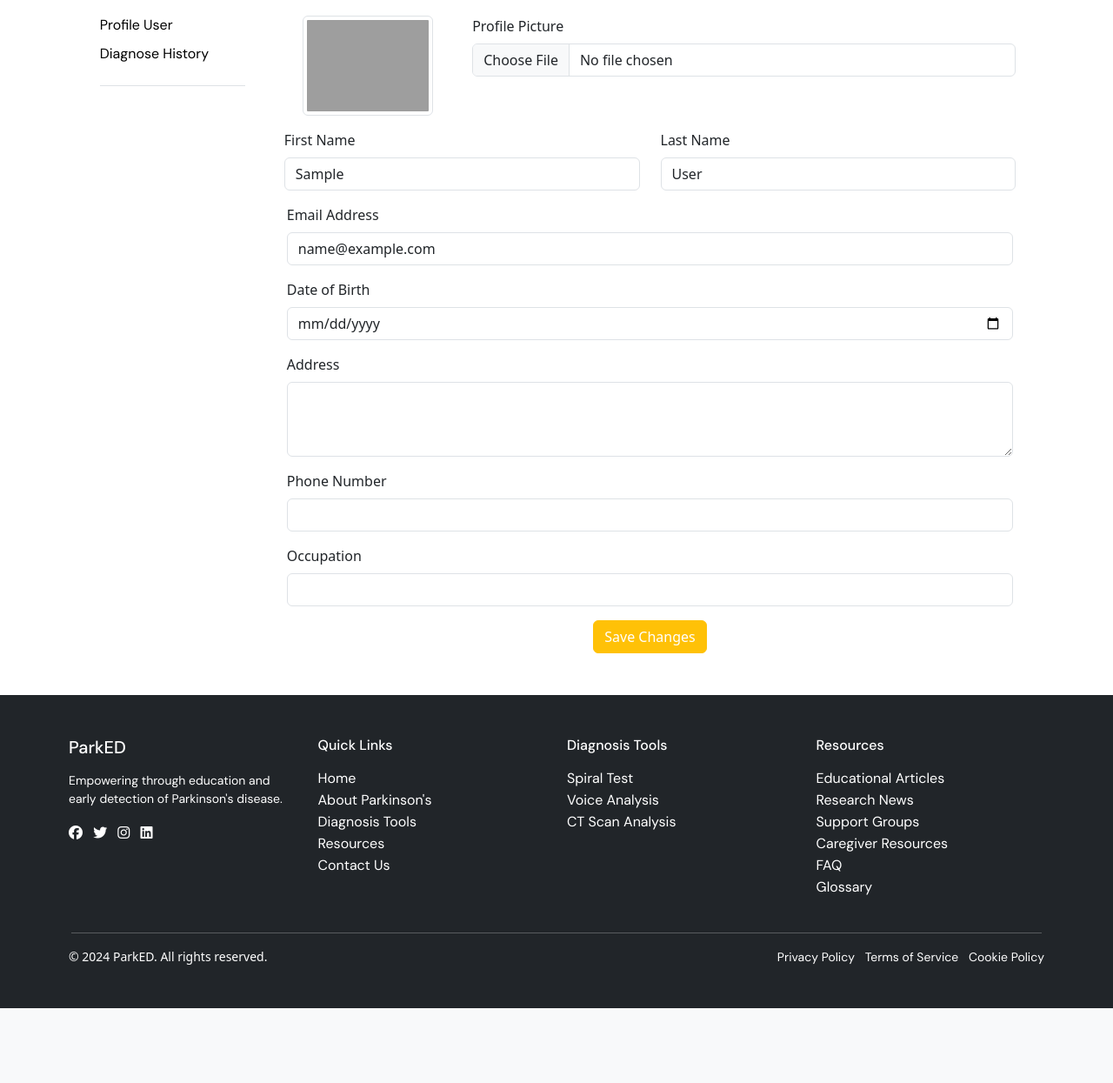
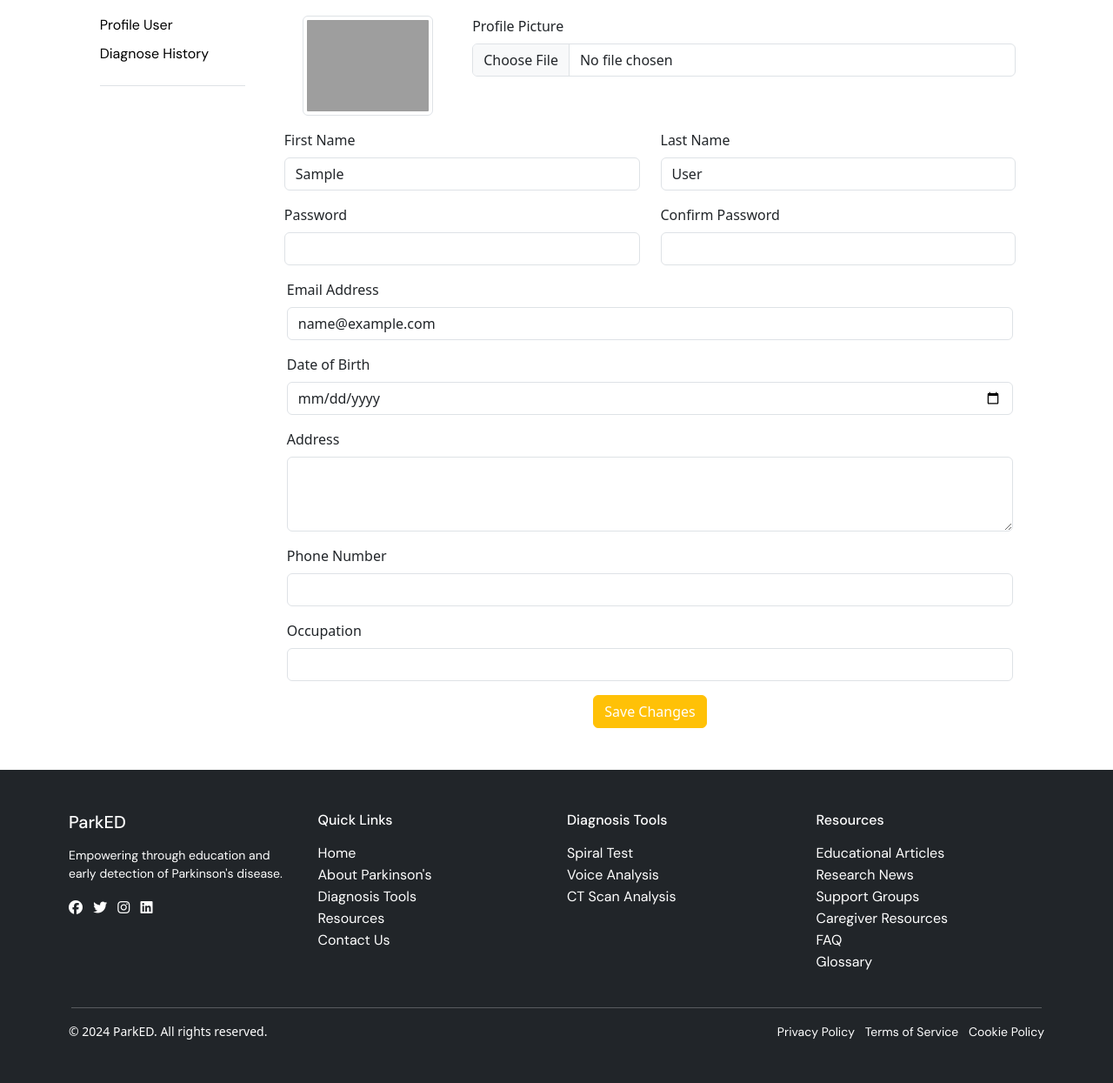
Before and after one commit to andyathsid/parked-web-monorepo, a Laravel app: page /profile in a window 1280 px wide. Shown: the part 198-1443 px from the top of the page at 87% size. Before the commit the page ends 1357 px from the top, so only its background shows below. Run offline with Laravel 10, Linux system fonts and the light colour scheme; the visitor is signed in with stand-in values (Sample User, id 1); parts of the project's set-up code (start-up, migrations or seed data) failed here and were passed over; some libraries are stand-ins or nearby versions; grey boxes are pictures that could not be loaded.

Commit message:
password profile

```diff
--- a/app/Http/Controllers/UserController.php
+++ b/app/Http/Controllers/UserController.php
@@ -2,6 +2,7 @@
 
 namespace App\Http\Controllers;
 
+use App\Models\User;
 use Illuminate\Http\Request;
 use Illuminate\Support\Facades\Auth;
 use Illuminate\Support\Facades\Storage;
@@ -18,32 +19,38 @@ class UserController extends Controller
     {
         $request->validate([
             'photo' => 'nullable|image|mimes:jpeg,png,jpg,gif|max:2048', // Max size 2MB
-            'firstName' => 'required|string|max:255',
-            'lastName' => 'required|string|max:255',
+            'first_name' => 'required|string|max:255',
+            'last_name' => 'required|string|max:255',
             'dateOfBirth' => 'required|date',
             'address' => 'required|string|max:255',
             'phoneNumber' => 'required|string|max:15',
             'occupation' => 'nullable|string|max:255',
         ]);
 
-        $user = auth()->user();
+        // \dd($request);
+        $user = Auth::user();
+        $user = $user->id;
 
-        $user->first_name = $request->firstName;
-        $user->last_name = $request->lastName;
-        $user->tgl_Ulangtahun = $request->dateOfBirth;
-        $user->address = $request->address;
-        $user->phone_number = $request->phoneNumber;
-        $user->occupation = $request->occupation;
+        $users = User::find($user);
+
 
         if ($request->hasFile('photo')) {
-            if ($user->photo) {
-                Storage::delete($user->photo);
+            if ($users->photo && $users->photo !== 'profile_photos/defaultUser.jpg') {
+                Storage::disk('public')->delete($users->photo);
             }
 
-            $user->photo = $request->file('photo')->store('profile_photos', 'public');
+            $users->photo = $request->file('photo')->store('profile_photos', 'public');
         }
+        $users->update([
+            'first_name' => $request->first_name,
+            'last_name' => $request->last_name,
+            'tgl_ulangtahun' => $request->dateOfBirth,
+            'address' => $request->address,
+            'phone_number' => $request->phoneNumber,
+            'occupation' => $request->occupation,
+            'photo' => $request->photo
+        ]);
 
-        // $user->update();
 
         return redirect('/profile')->with('success', 'Profile updated successfully!');
     }
--- a/resources/views/frontend/user/Profile.blade.php
+++ b/resources/views/frontend/user/Profile.blade.php
@@ -31,44 +31,104 @@
 
                         <div class="col-md-9 mb-3">
                             <label for="photo" class="form-label">Profile Picture</label>
-                            <input type="file" class="form-control" id="photo" accept="image/*"
-                                onchange="previewImage(event)">
+                            <input type="file" class="form-control"
+                                value="{{ $user->photo ? $user->photo : $user->google_photo }}" id="photo"
+                                accept="image/*" onchange="previewImage(event)" name="photo">
+                            @error('photo')
+                                <div class="text-danger">{{ $message }}</div>
+                            @enderror
                         </div>
 
                     </div>
                     <div class="row">
                         <div class="col-md-6 mb-3">
                             <label for="firstName" class="form-label">First Name</label>
-                            <input type="text" class="form-control" id="firstName" value="{{ $user->first_name }}"
-                                required>
+                            <input type="text" name="first_name" class="form-control" id="firstName"
+                                value="{{ $user->first_name }}" required>
+                            @error('first_name')
+                                <div class="text-danger">{{ $message }}</div>
+                            @enderror
                         </div>
                         <div class="col-md-6 mb-3">
                             <label for="lastName" class="form-label">Last Name</label>
                             <input type="text" class="form-control" id="lastName" value="{{ $user->last_name }}"
-                                required>
+                                name="last_name" required>
+                            @error('last_name')
+                                <div class="text-danger">{{ $message }}</div>
+                            @enderror
                         </div>
                     </div>
+                    @if ($user->password == null)
+                        <div class="row">
+                            <div class="col-md-6 mb-3">
+                                <label for="firstName" class="form-label">Password</label>
+                                <input type="password" name="first_name" class="form-control" id="firstName" required>
+                                @error('first_name')
+                                    <div class="text-danger">{{ $message }}</div>
+                                @enderror
+                            </div>
+                            <div class="col-md-6 mb-3">
+                                <label for="lastName" class="form-label">Confirm Password</label>
+                                <input type="password" class="form-control" id="lastName" name="confirm" required>
+                            </div>
+                        </div>
+                    @else
+                        <div class="row">
+                            <div class="col-md-4 mb-3">
+                                <label for="firstName" class="form-label">Password</label>
+                                <input type="password" name="first_name" class="form-control" id="firstName" required>
+                                @error('old_password')
+                                    <div class="text-danger">{{ $message }}</div>
+                                @enderror
+                            </div>
+                            <div class="col-md-4 mb-3">
+                                <label for="firstName" class="form-label">Password</label>
+                                <input type="password" name="first_name" class="form-control" id="firstName" required>
+                                @error('password')
+                                    <div class="text-danger">{{ $message }}</div>
+                                @enderror
+                            </div>
+                            <div class="col-md-4 mb-3">
+                                <label for="lastName" class="form-label">Confirm Password</label>
+                                <input type="password" class="form-control" id="lastName" name="confirm" required>
+                            </div>
+                        </div>
+                    @endif
                     <div class="mb-3">
                         <label for="email" class="form-label">Email Address</label>
-                        <input type="email" class="form-control" id="email" value="{{ $user->email }}" required>
+                        <input type="email" class="form-control" id="email" value="{{ $user->email }}"
+                            name="email" readonly>
                     </div>
                     <div class="mb-3">
                         <label for="dateOfBirth" class="form-label">Date of Birth</label>
-                        <input type="date" class="form-control" id="dateOfBirth" required
+                        <input type="date" class="form-control" id="dateOfBirth" name="dateOfBirth" required
                             value="{{ $user->tgl_Ulangtahun }}">
+                        @error('dateOfBirth')
+                            <div class="text-danger">{{ $message }}</div>
+                        @enderror
                     </div>
                     <div class="mb-3">
                         <label for="address" class="form-label">Address</label>
-                        <textarea class="form-control" id="address" rows="3" required>{{ $user->address }}</textarea>
+                        <textarea class="form-control" id="address" rows="3" name="address" required>{{ $user->address }}</textarea>
+                        @error('address')
+                            <div class="text-danger">{{ $message }}</div>
+                        @enderror
                     </div>
                     <div class="mb-3">
                         <label for="phoneNumber" class="form-label">Phone Number</label>
-                        <input type="tel" class="form-control" id="phoneNumber" value="{{ $user->phone_number }}"
-                            required>
+                        <input type="tel" class="form-control" id="phoneNumber" name="phoneNumber"
+                            value="{{ $user->phone_number }}" required>
+                        @error('phoneNumber')
+                            <div class="text-danger">{{ $message }}</div>
+                        @enderror
                     </div>
                     <div class="mb-3">
                         <label for="occupation" class="form-label">Occupation</label>
-                        <input type="text" class="form-control" id="occupation" value="{{ $user->occupation }}">
+                        <input type="text" class="form-control" id="occupation" name="occupation"
+                            value="{{ $user->occupation }}">
+                        @error('occupation')
+                            <div class="text-danger">{{ $message }}</div>
+                        @enderror
                     </div>
 
                     <div class="text-center">
--- a/routes/web.php
+++ b/routes/web.php
@@ -66,6 +66,7 @@ Route::middleware(['auth', 'role:admin'])->group(function () {
 
 Route::middleware(['auth', 'verified'])->group(function () {
     Route::get('/profile', [UserController::class, 'index'])->name('profile');
+    Route::post('/update-profile', [UserController::class, 'updateProfile'])->name('update-profile');
     Route::get('/history', [UserController::class, 'history'])->name('history');
     Route::get('/patient-info', [PatientController::class, 'index'])->name('patient-info');
     Route::get('/form-diagnosa', [PatientController::class, 'DiagnosaForm'])->name('form-diagnosa');
```
Also changed, not shown: app/Http/Controllers/FormController.php (+24 -26 lines).
